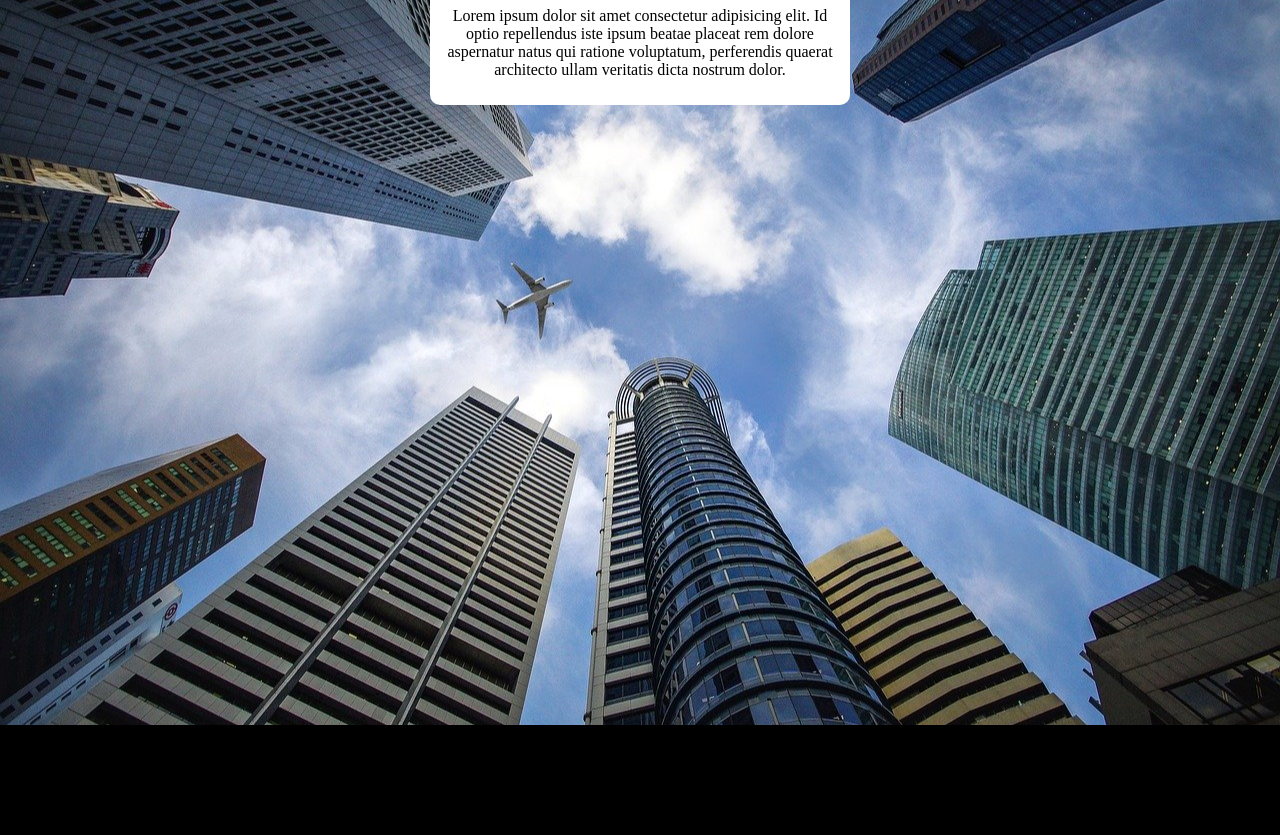
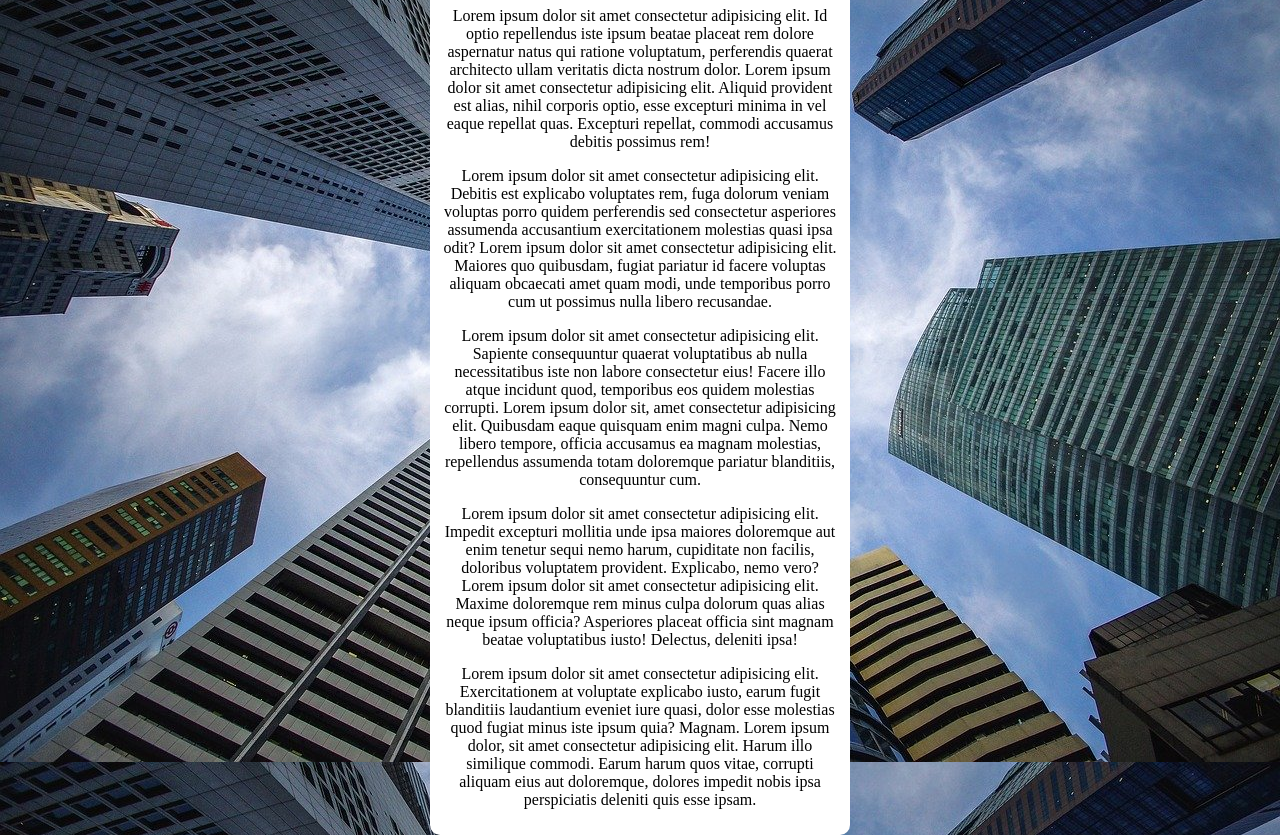
Before and after one commit to alinesilvaj/html-css, a plain HTML site: page modulo3/ex22-imagem-de-fundo/fundo06.html in a window 1280 px wide. Shown: the part 91-926 px from the top of the page. Before the commit the page ends 816 px from the top, so only its background shows below. Drawn offline with Linux system fonts and the light colour scheme.

Commit message:
Atualizei o exercício 22

```diff
--- a/modulo3/ex22-imagem-de-fundo/fundo06.html
+++ b/modulo3/ex22-imagem-de-fundo/fundo06.html
@@ -7,7 +7,7 @@
     <style>
         main {
             background-color: white;
-            width: 400px;
+            max-width: 400px;
             text-align: center;
             border-radius: 10px;
             padding: 10px;
@@ -21,6 +21,17 @@
             background-position: center;
             background-size: cover; /*auto contain*/
             height: 100vh;
+            background-attachment: fixed;
+
+            /*
+            SHORTHAND - background:display:
+            color > image > position > repeat > attachment
+            */
+
+            /*
+            background: black url(imagens/wallpaper002.jpg) center center no-repeat fixed;
+            background-size: cover;
+            */
         }
     </style>
 </head>
@@ -28,7 +39,15 @@
     <main>
         <h1>Teste de imagem de fundo</h1>
 
-        <p>Lorem ipsum dolor sit amet consectetur adipisicing elit. Id optio repellendus iste ipsum beatae placeat rem dolore aspernatur natus qui ratione voluptatum, perferendis quaerat architecto ullam veritatis dicta nostrum dolor.</p>
+        <p>Lorem ipsum dolor sit amet consectetur adipisicing elit. Id optio repellendus iste ipsum beatae placeat rem dolore aspernatur natus qui ratione voluptatum, perferendis quaerat architecto ullam veritatis dicta nostrum dolor. Lorem ipsum dolor sit amet consectetur adipisicing elit. Aliquid provident est alias, nihil corporis optio, esse excepturi minima in vel eaque repellat quas. Excepturi repellat, commodi accusamus debitis possimus rem!</p>
+
+        <p>Lorem ipsum dolor sit amet consectetur adipisicing elit. Debitis est explicabo voluptates rem, fuga dolorum veniam voluptas porro quidem perferendis sed consectetur asperiores assumenda accusantium exercitationem molestias quasi ipsa odit? Lorem ipsum dolor sit amet consectetur adipisicing elit. Maiores quo quibusdam, fugiat pariatur id facere voluptas aliquam obcaecati amet quam modi, unde temporibus porro cum ut possimus nulla libero recusandae.</p>
+
+        <p>Lorem ipsum dolor sit amet consectetur adipisicing elit. Sapiente consequuntur quaerat voluptatibus ab nulla necessitatibus iste non labore consectetur eius! Facere illo atque incidunt quod, temporibus eos quidem molestias corrupti. Lorem ipsum dolor sit, amet consectetur adipisicing elit. Quibusdam eaque quisquam enim magni culpa. Nemo libero tempore, officia accusamus ea magnam molestias, repellendus assumenda totam doloremque pariatur blanditiis, consequuntur cum.</p>
+
+        <p>Lorem ipsum dolor sit amet consectetur adipisicing elit. Impedit excepturi mollitia unde ipsa maiores doloremque aut enim tenetur sequi nemo harum, cupiditate non facilis, doloribus voluptatem provident. Explicabo, nemo vero? Lorem ipsum dolor sit amet consectetur adipisicing elit. Maxime doloremque rem minus culpa dolorum quas alias neque ipsum officia? Asperiores placeat officia sint magnam beatae voluptatibus iusto! Delectus, deleniti ipsa!</p>
+
+        <p>Lorem ipsum dolor sit amet consectetur adipisicing elit. Exercitationem at voluptate explicabo iusto, earum fugit blanditiis laudantium eveniet iure quasi, dolor esse molestias quod fugiat minus iste ipsum quia? Magnam. Lorem ipsum dolor, sit amet consectetur adipisicing elit. Harum illo similique commodi. Earum harum quos vitae, corrupti aliquam eius aut doloremque, dolores impedit nobis ipsa perspiciatis deleniti quis esse ipsam.</p>
     </main>
 </body>
 </html>
```
